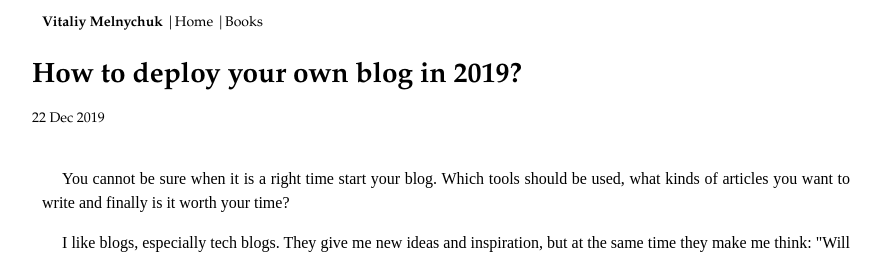
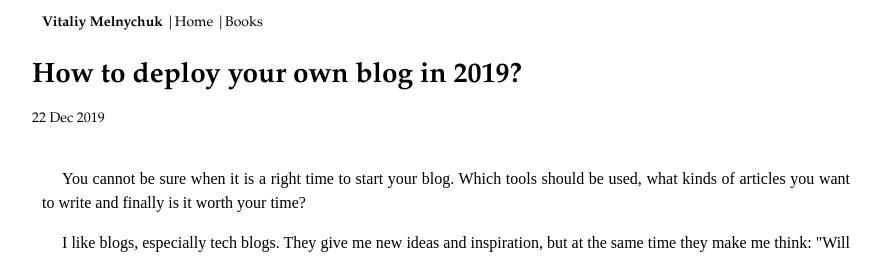
Before and after one commit to vitaliimelnychuk/blog, a Next.js app: page /articles/2019-12-22-deploy-your-blog in a window 1280 px wide. Shown: the top 258 px of the page, without its empty margins (194-1075 px from the left). Built offline with nearby package versions, Linux system fonts and the light colour scheme.

Commit message:
fix grammar

```diff
--- a/pages/articles/2019-12-22-deploy-your-blog.tsx
+++ b/pages/articles/2019-12-22-deploy-your-blog.tsx
@@ -9,7 +9,7 @@ export default () => (
   <Layout >
     <ArticlePage {...article}>
       <div>
-        <p>You cannot be sure when it is a right time start your blog.
+        <p>You cannot be sure when it is a right time to start your blog.
         Which tools should be used, what kinds of articles you want to write and finally is it worth your time?</p>
 
         <p>I like blogs, especially tech blogs. They give me new ideas and inspiration, but at the same time they make me think: "Will I be able to write something like this?".</p>
```
